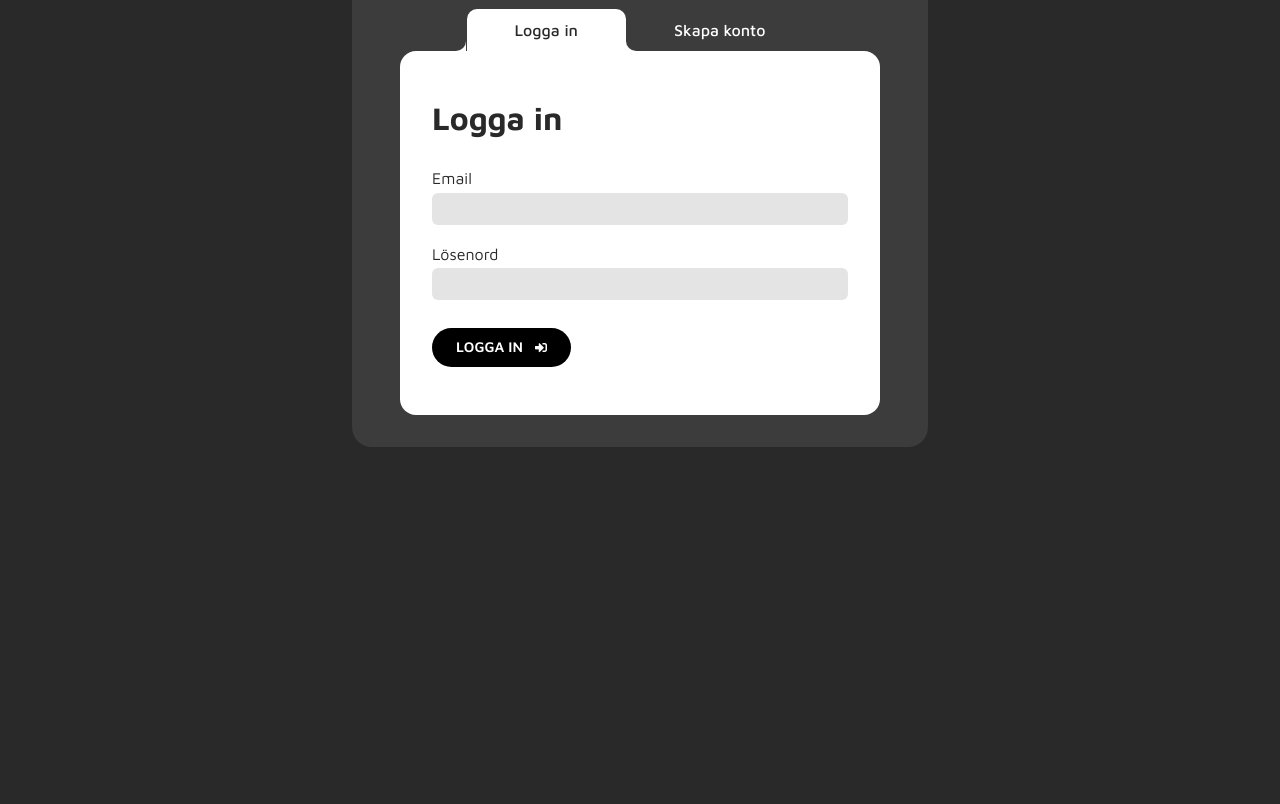
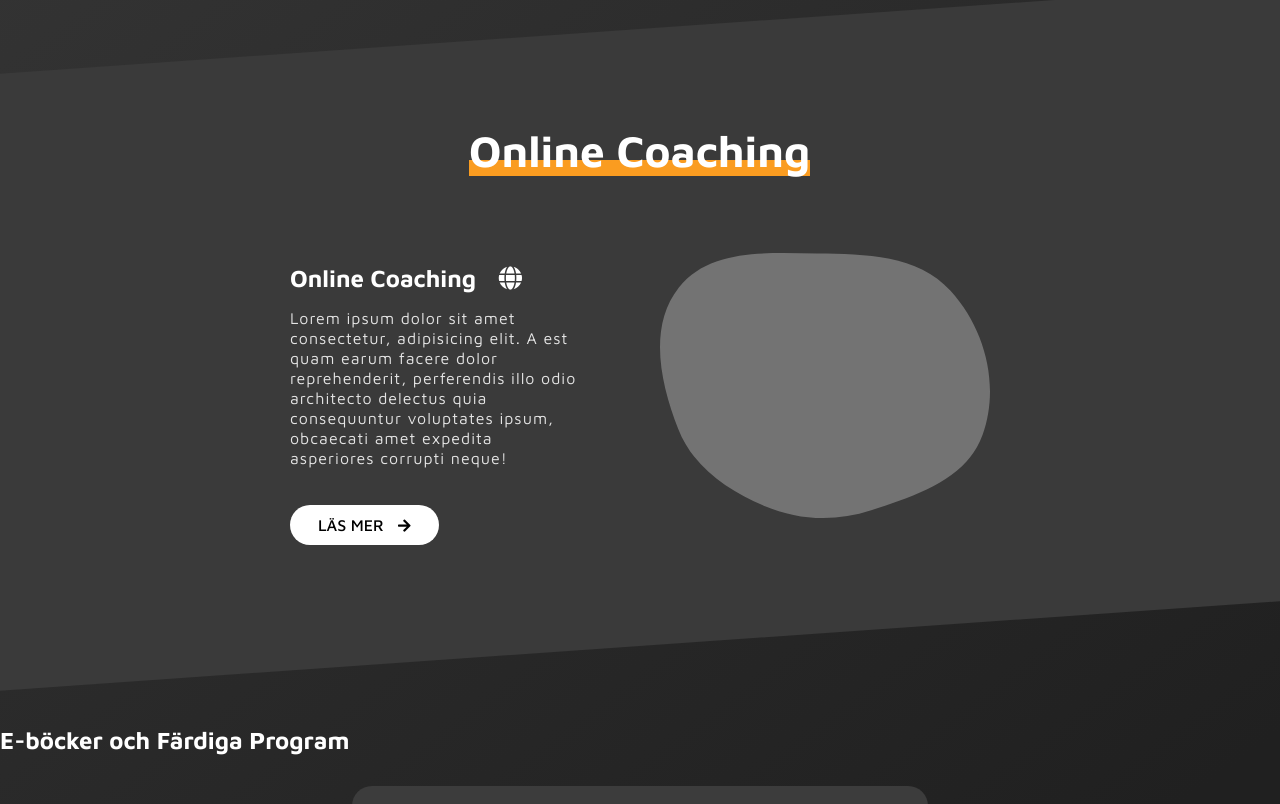
Before and after one commit to olivernygren/online-coaching-site, a React (Create React App) app: page /login in a window 1280 px wide. Shown: the part 560-1364 px from the top of the page. Before the commit the page ends 1039 px from the top, so only its background shows below. Built offline with nearby package versions, Linux system fonts and the light colour scheme.

Commit message:
home online coaching page styling

```diff
--- a/src/components/Header.jsx
+++ b/src/components/Header.jsx
@@ -24,7 +24,7 @@ function Header() {
           <div className="header-divider"></div>
         </ul>
         <div className="header-icons">
-          <i class="fas fa-shopping-cart"></i>
+          <i className="fas fa-shopping-cart"></i>
           <Link to='/login' className="log-in-btn">Logga in</Link>
           {/* <i class="fas fa-user"></i> */}
         </div>
--- a/src/components/Home.jsx
+++ b/src/components/Home.jsx
@@ -1,10 +1,30 @@
 import React from 'react'
 import Hero from './Hero'
+import '../css/main.css'
+import '../css/home.css'
+import Blob from '../images/blob.svg'
+import { Link } from 'react-router-dom'
 
 function Home() {
   return (
     <>
       <Hero/>
+      <div className="home-online-coaching">
+        <h2>Online Coaching</h2>
+        <div className="content">
+          <div className="text">
+            <h3>Online Coaching <i className="fas fa-globe"></i> </h3>
+            <p>Lorem ipsum dolor sit amet consectetur, adipisicing elit. A est quam earum facere dolor reprehenderit, perferendis illo odio architecto delectus quia consequuntur voluptates ipsum, obcaecati amet expedita asperiores corrupti neque!</p>
+            <Link to="/" className="home-oc-link">Läs mer <i className="fas fa-arrow-right"></i> </Link>
+          </div>
+          <div className="image">
+            <img src={Blob} alt="blob" />
+          </div>
+        </div>
+      </div>
+      <div className="home-e-books-and-programs">
+        <h2>E-böcker och Färdiga Program</h2>
+      </div>
     </>
   )
 }
--- a/src/components/Layout.jsx
+++ b/src/components/Layout.jsx
@@ -3,7 +3,6 @@ import Header from './Header'
 import { BrowserRouter as Router, Route } from 'react-router-dom'
 import '../css/main.css'
 import Login from './Login'
-import Hero from './Hero'
 import Home from './Home'
 
 function Layout() {
--- a/src/components/Login.jsx
+++ b/src/components/Login.jsx
@@ -39,7 +39,7 @@ function Login() {
             <label htmlFor="password">Lösenord</label>
             <input type="password" name="password" required />
             <span className="login-error"></span>
-            <button className="login-btn" type="submit">Logga in <i class="fas fa-sign-in-alt"></i> </button>
+            <button className="login-btn" type="submit">Logga in <i className="fas fa-sign-in-alt"></i> </button>
           </form>
         </div>
       </div>
--- a/src/css/hero.css
+++ b/src/css/hero.css
@@ -1,5 +1,6 @@
 .hero {
-  padding: 4rem;
+  padding: 6rem 4rem;
+  max-width: 1200px;
 }
 
 .hero .text {
@@ -25,6 +26,7 @@
   width: 60%;
   line-height: 1.25rem;
   letter-spacing: 1px;
+  color: rgb(228, 228, 228);
 }
 
 .hero .buttons {
@@ -58,7 +60,8 @@
 }
 
 .hero .buttons .secondary:hover {
-  color: var(--clr-main)
+  color: var(--clr-main);
+  margin-left: 1.5rem;
 }
 
 .fa-arrow-right {
--- /dev/null
+++ b/src/css/home.css
@@ -0,0 +1,69 @@
+.home-online-coaching {
+  background: rgb(58, 58, 58);
+  transform: skewY(-4deg);
+  padding: 4rem 4rem 5rem 4rem;
+  display: flex;
+  flex-direction: column;
+  margin-bottom: 5rem;
+}
+
+.home-online-coaching h2 {
+  font-size: 2.75rem;
+  text-align: center;
+  transform: skewY(4deg);
+  box-shadow: inset 0 -16px 0 0 var(--clr-main);
+  width: fit-content;
+  margin: 2rem auto 0 auto;
+}
+
+.home-online-coaching .content {
+  display: flex;
+  justify-content: space-between;
+  align-items: center;
+  transform: skewY(4deg);
+  padding: 4rem 0 2rem 0;
+  max-width: 700px;
+  margin: 0 auto;
+}
+
+.home-online-coaching .content .text {
+  padding-right: 5rem;
+}
+
+.home-online-coaching .content .text h3 {
+  font-size: 1.5rem;
+  margin-bottom: .75rem;
+}
+
+.home-online-coaching .content .text p {
+  font-size: 1rem;
+  letter-spacing: 1px;
+  line-height: 1.25rem;
+  margin-bottom: 3rem;
+  color: rgb(228, 228, 228);
+}
+
+.home-oc-link {
+  /* color: var(--clr-main);
+  text-decoration: none;
+  text-transform: uppercase;
+  font-weight: 500; */
+
+  color: black;
+  padding: .7rem 1.75rem;
+  background: white;
+  text-transform: uppercase;
+  text-decoration: none;
+  font-weight: 500;
+  border-radius: 50px;
+  transition: .35s ease-in-out;
+}
+
+.home-oc-link:hover {
+  background: var(--clr-main);
+  padding: 0.7rem 2rem;
+}
+
+.fa-globe {
+  margin-left: 1rem;
+}
--- a/src/css/main.css
+++ b/src/css/main.css
@@ -9,14 +9,15 @@
   box-sizing: border-box;
 }
 
-body, html {
+/* body, html {
   overflow-x: hidden;
-}
+} */
 
 body {
   margin: 0;
   font-family: 'Maven Pro', sans-serif;
-  background: var(--clr-dark-main);
+  background: rgb(32,32,32);
+  background: linear-gradient(324deg, rgba(32,32,32,1) 20%, rgba(57,57,57,1) 100%);
   color: white;
 }
 
```
Also changed, not shown: src/images/blob.svg (added).
